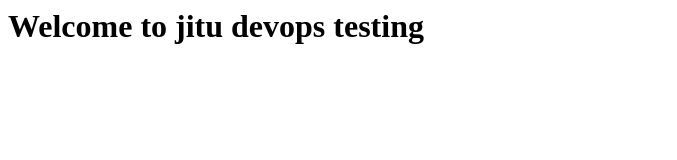
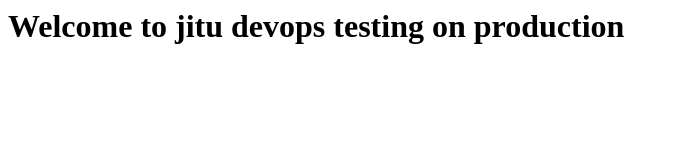
Before and after one commit to jpgkp92/website, a plain HTML site: page index.html in a window 1280 px wide. Shown: the whole page, without its empty margins (0-677 px from the left). Drawn offline with Linux system fonts and the light colour scheme.

Commit message:
changed for prod

```diff
--- a/index.html
+++ b/index.html
@@ -1,6 +1,6 @@
 <html>
 <title>Jenkins CI/CD Pipeline</title>
 <body>
-<h1> Welcome to jitu devops testing </h1>
+<h1> Welcome to jitu devops testing on production </h1>
 </body>
 </html>
```
